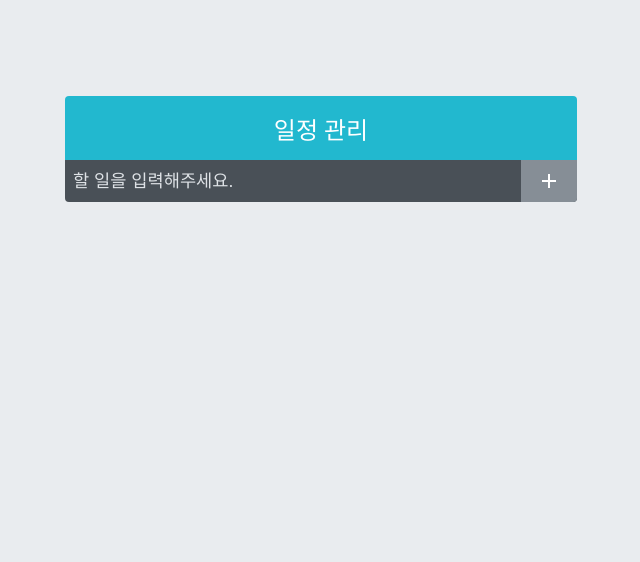
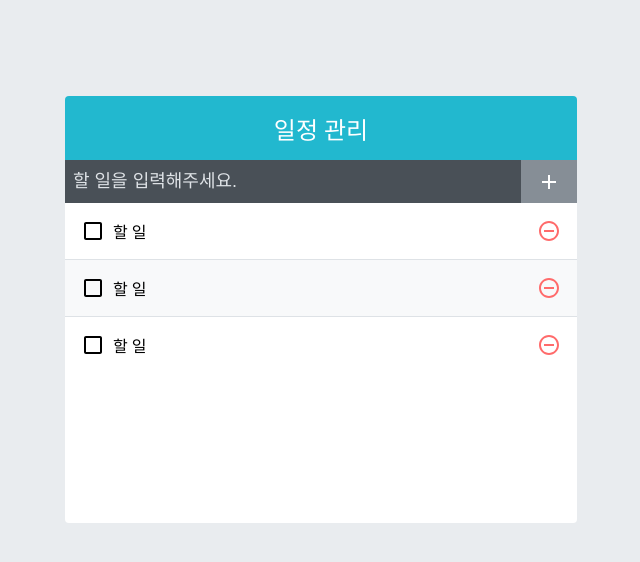
Before and after one commit to leeheeae/react-todo-app, a React (Create React App) app: page / in a window 1280 px wide. Shown: the top 562 px of the page, without its empty margins (319-959 px from the left). Built offline with nearby package versions, Linux system fonts and the light colour scheme.

Commit message:
TodoList, TodoListItem add

```diff
--- a/src/App.js
+++ b/src/App.js
@@ -1,11 +1,13 @@
 import React from "react";
 import TodoTemplate from "./components/TodoTemplate";
 import TodoInsert from "./components/TodoInsert";
+import TodoList from "./components/TodoList";
 
 const App = () => {
     return (
         <TodoTemplate>
             <TodoInsert />
+            <TodoList />
         </TodoTemplate>
     );
 };
--- a/src/components/TodoInsert.scss
+++ b/src/components/TodoInsert.scss
@@ -7,7 +7,7 @@
         outline: none;
         border: none;
         padding: 0.5rem;
-        font-size: 1.1rem;
+        font-size: 1.125rem;
         line-height: 1.5;
         color: #fff;
 
--- /dev/null
+++ b/src/components/TodoList.js
@@ -0,0 +1,14 @@
+import TodoListItem from "./TodoListItem";
+import "./TodoList.scss";
+
+const TodoList = () => {
+    return (
+        <div className="TodoList">
+            <TodoListItem />
+            <TodoListItem />
+            <TodoListItem />
+        </div>
+    );
+};
+
+export default TodoList;
--- /dev/null
+++ b/src/components/TodoList.scss
@@ -0,0 +1,5 @@
+.TodoList {
+    min-height: 320px;
+    max-height: 513px;
+    overflow-y: auto;
+}
--- /dev/null
+++ b/src/components/TodoListItem.js
@@ -0,0 +1,22 @@
+import {
+    MdCheckBoxOutlineBlank,
+    MdCheckBox,
+    MdRemoveCircleOutline,
+} from "react-icons/md";
+import "./TodoListItem.scss";
+
+const TodoListItem = () => {
+    return (
+        <div className="TodoListItem">
+            <div className="checkbox">
+                <MdCheckBoxOutlineBlank />
+                <div className="text">할 일</div>
+            </div>
+            <div className="remove">
+                <MdRemoveCircleOutline />
+            </div>
+        </div>
+    );
+};
+
+export default TodoListItem;
--- /dev/null
+++ b/src/components/TodoListItem.scss
@@ -0,0 +1,51 @@
+.TodoListItem {
+    padding: 1rem;
+    display: flex;
+    align-items: center;
+
+    &:nth-child(even) {
+        background: #f8f9fa;
+    }
+
+    .checkbox {
+        cursor: pointer;
+        flex: 1;
+        display: flex;
+        align-items: center;
+
+        svg {
+            font-size: 1.5rem;
+        }
+
+        .text {
+            margin-left: 0.5rem;
+            flex: 1;
+        }
+
+        &.checked {
+            svg {
+                color: #22b8cf;
+            }
+
+            .text {
+                color: #adb5bd;
+                text-decoration: line-through;
+            }
+        }
+    }
+
+    .remove {
+        display: flex;
+        align-items: center;
+        font-size: 1.5rem;
+        color: #ff6b6b;
+        cursor: pointer;
+        &:hover {
+            color: #ff8787;
+        }
+    }
+
+    & + & {
+        border-top: 1px solid #dee2e6;
+    }
+}
```
